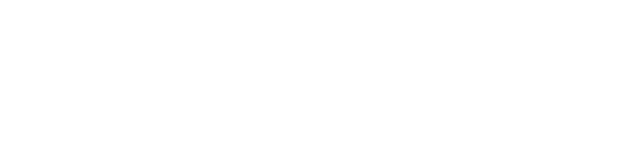
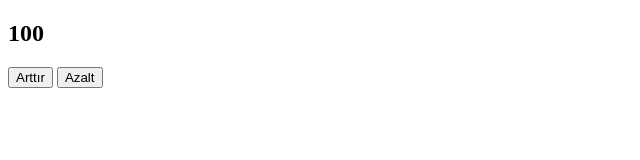
Before and after one commit to canndd/js-egzersiz, a plain HTML site: page index.html in a window 1280 px wide. Shown: the whole page, without its empty margins (0-640 px from the left). Drawn offline with Linux system fonts and the light colour scheme.

Commit message:
Ögeler eklendi

```diff
--- a/index.html
+++ b/index.html
@@ -7,6 +7,9 @@
     <title>Document</title>
 </head>
 <body>
+    <h2 id="caunter">100</h2>
 
+    <button id="increase">Arttır</button>
+    <button id="decrease">Azalt</button>
 </body>
 </html>
```
